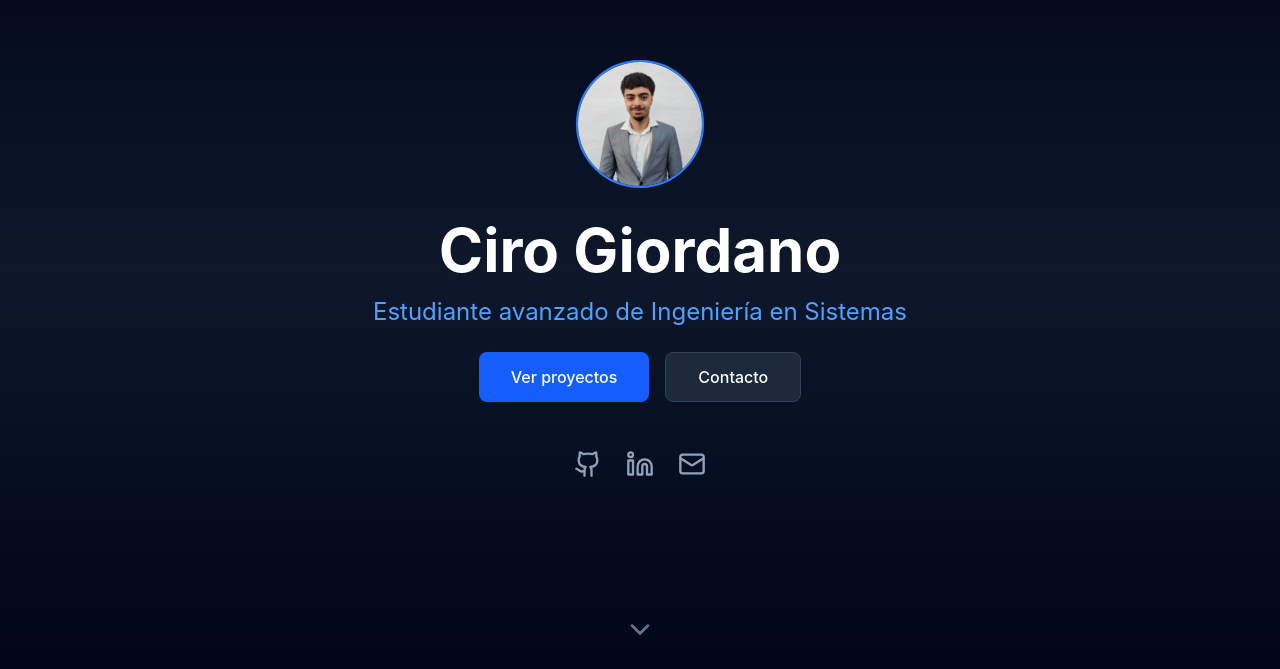
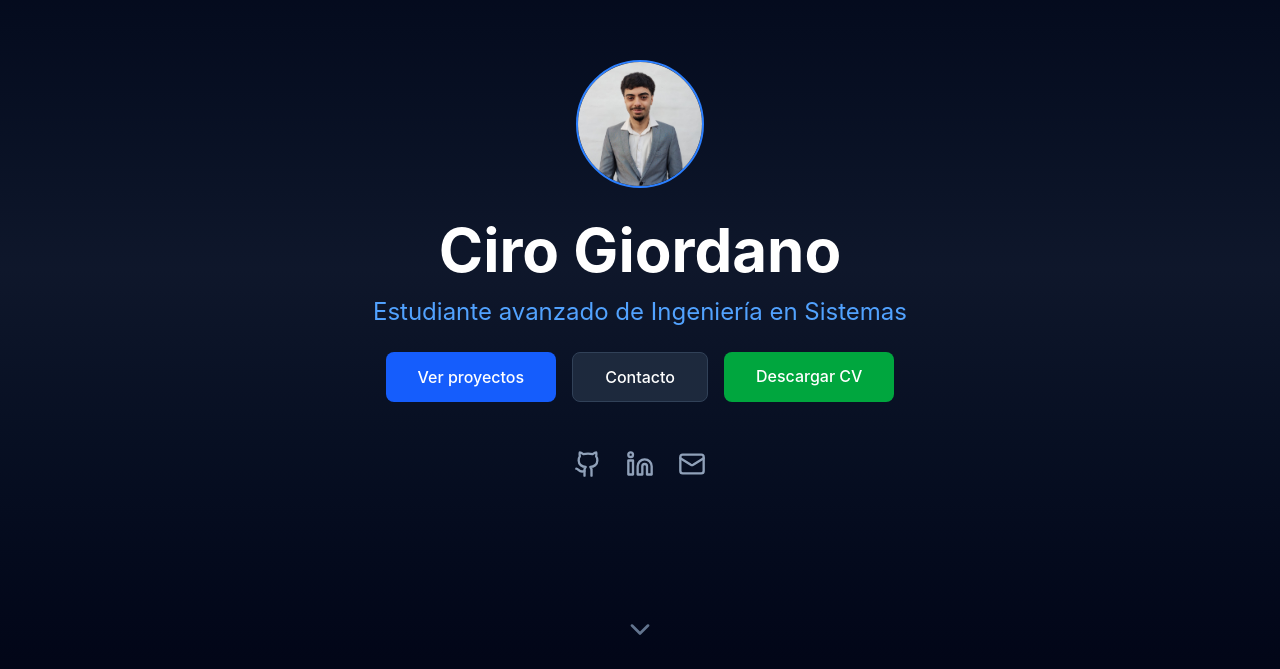
Before and after one commit to cirogiordano17/porfolio, a React (Vite) app: page / in a window 1280 px wide. Shown: the part 131-800 px from the top of the page. Built offline with nearby package versions, Linux system fonts and the light colour scheme.

Commit message:
cv agregado

```diff
--- a/src/app/components/Hero.tsx
+++ b/src/app/components/Hero.tsx
@@ -69,6 +69,13 @@ export function Hero() {
             >
               Contacto
             </button>
+            <a
+              href="/cv.pdf"
+              download
+              className="px-8 py-3 bg-green-600 hover:bg-green-700 text-white font-medium rounded-lg transition-all duration-300 hover:shadow-lg hover:shadow-green-500/50 hover:scale-105"
+            >
+              Descargar CV
+            </a>
           </motion.div>
 
           <motion.div
```
Also changed, not shown: 1 other file (tests, documents, lock files or other folders).
